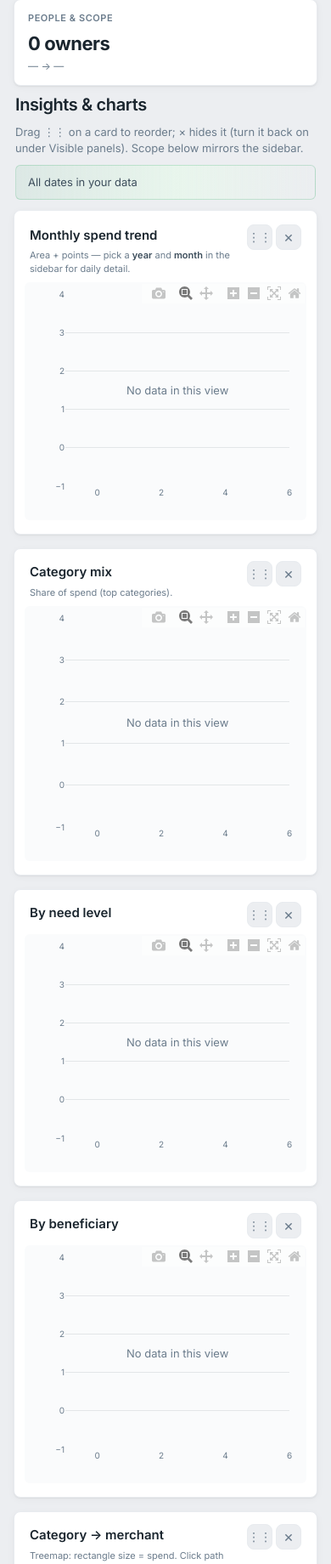
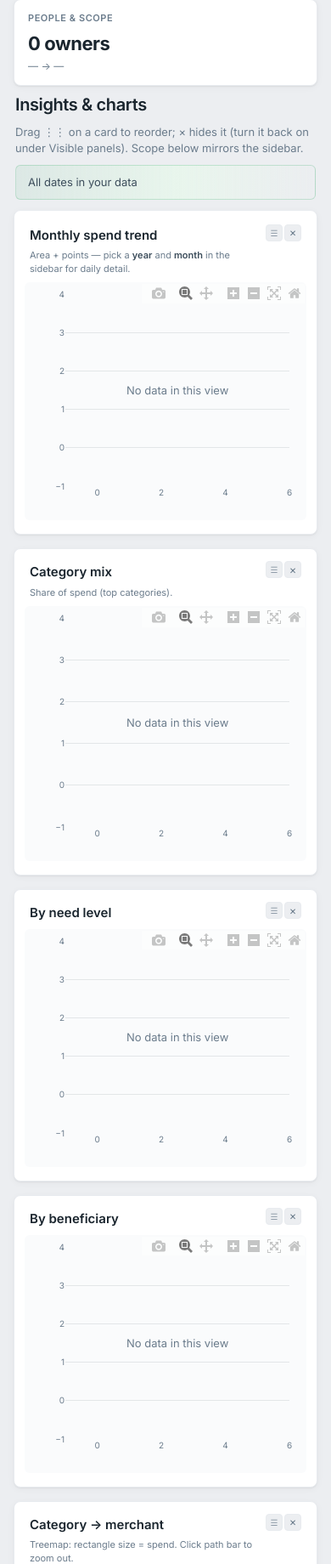
Before and after one commit to kavehkamali/personal-finance-tracker, a FastAPI app: page / in a window 390 px wide. Shown: the part 3919-5759 px from the top of the page at 85% size. Run offline with FastAPI, Linux system fonts and the light colour scheme; some libraries are stand-ins or nearby versions.

Commit message:
fix(dashboard): chart reorder drag + smaller panel chrome
- Use draggable span for grip (button draggable is unreliable in Chrome/Safari)
- Improve drop targeting with elementsFromPoint and fallback append order
- Shrink hide/drag controls to 20px with compact hamburger glyph

Made-with: Cursor

```diff
--- a/src/personal_finance/static/app.js
+++ b/src/personal_finance/static/app.js
@@ -2354,12 +2354,11 @@ function installChartPanelChrome() {
     }
     const tools = document.createElement("div");
     tools.className = "panel-chrome";
+    // Use <span draggable> — <button draggable> often fails to start a drag in Chrome / Safari.
     tools.innerHTML =
-      '<button type="button" class="panel-chrome-drag" aria-label="Drag to reorder" title="Drag to reorder">⋮⋮</button>' +
+      '<span class="panel-chrome-drag" draggable="true" role="button" tabindex="0" aria-label="Drag to reorder" title="Drag to reorder"></span>' +
       '<button type="button" class="panel-chrome-hide" aria-label="Hide chart" title="Hide chart">×</button>';
     head.appendChild(tools);
-    const dragBtn = tools.querySelector(".panel-chrome-drag");
-    if (dragBtn) dragBtn.draggable = true;
   });
 }
 
@@ -2386,14 +2385,39 @@ function bindChartGridChrome() {
 
   grid.addEventListener("dragover", (e) => {
     e.preventDefault();
-    e.dataTransfer.dropEffect = "move";
+    if (e.dataTransfer) e.dataTransfer.dropEffect = "move";
   });
 
   grid.addEventListener("drop", (e) => {
     e.preventDefault();
-    const tgt = e.target.closest("article[data-dash-panel]");
-    if (!dragChartArticle || !tgt || !grid.contains(tgt)) return;
+    if (!dragChartArticle) return;
+
+    const visibleArticles = () =>
+      [...grid.querySelectorAll(":scope > article[data-dash-panel]")].filter(
+        (a) => !a.classList.contains("dash-panel-hidden"),
+      );
+
+    let tgt = e.target.closest("article[data-dash-panel]");
+    if (!tgt || !grid.contains(tgt)) {
+      const stack = document.elementsFromPoint(e.clientX, e.clientY);
+      const found = stack.find(
+        (el) => el instanceof HTMLElement && el.matches("article[data-dash-panel]") && grid.contains(el),
+      );
+      tgt = found || null;
+    }
+
+    if (!tgt || tgt.classList.contains("dash-panel-hidden")) {
+      const vis = visibleArticles().filter((a) => a !== dragChartArticle);
+      const last = vis[vis.length - 1];
+      if (last) grid.insertBefore(dragChartArticle, last.nextSibling);
+      else grid.appendChild(dragChartArticle);
+      persistChartOrder();
+      scheduleDashChartResize();
+      return;
+    }
+
     if (tgt === dragChartArticle) return;
+
     const rect = tgt.getBoundingClientRect();
     const before = e.clientY < rect.top + rect.height / 2;
     if (before) grid.insertBefore(dragChartArticle, tgt);
--- a/src/personal_finance/static/styles.css
+++ b/src/personal_finance/static/styles.css
@@ -1530,33 +1530,48 @@ td {
   flex: 0 0 auto;
   display: flex;
   align-items: center;
-  gap: 4px;
+  gap: 2px;
   margin-top: -2px;
 }
 
 .panel-chrome-drag,
 .panel-chrome-hide {
-  width: 30px;
-  height: 30px;
+  box-sizing: border-box;
+  width: 20px;
+  height: 20px;
+  min-width: 20px;
+  min-height: 20px;
   padding: 0;
-  border-radius: 8px;
+  border-radius: 4px;
   border: 1px solid var(--border-light);
   background: var(--page-bg);
   color: var(--muted);
-  font-size: 0.875rem;
   line-height: 1;
-  cursor: grab;
   display: inline-flex;
   align-items: center;
   justify-content: center;
 }
 
+.panel-chrome-drag {
+  cursor: grab;
+  user-select: none;
+  -webkit-user-select: none;
+}
+
+.panel-chrome-drag::before {
+  content: "☰";
+  font-size: 10px;
+  line-height: 1;
+  opacity: 0.72;
+  pointer-events: none;
+}
+
 .panel-chrome-drag:active {
   cursor: grabbing;
 }
 
 .panel-chrome-hide {
-  font-size: 1.125rem;
+  font-size: 0.8125rem;
   cursor: pointer;
 }
 
```
